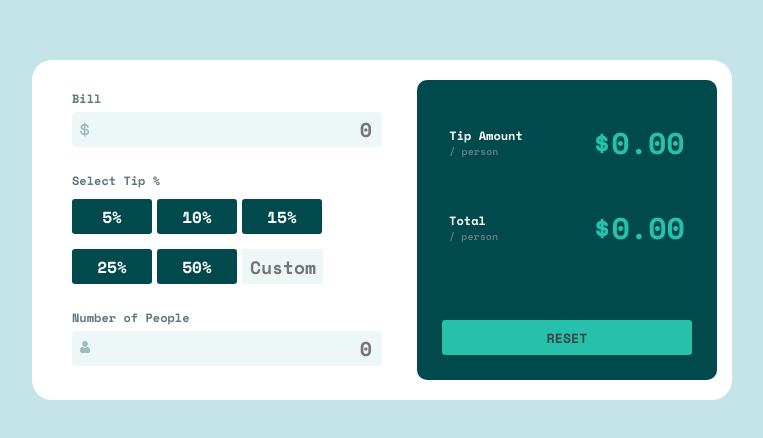
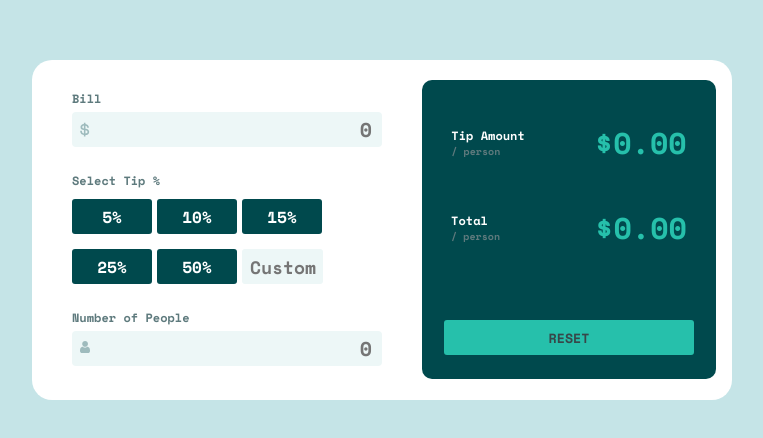
Before and after one commit to Ahmadaaasd/AhmadYacoub, a plain HTML site: page index.html in a window 1280 px wide. Shown: the part 120-558 px from the top of the page, without its empty margins (258-1021 px from the left). Drawn offline with nearby package versions, Linux system fonts and the light colour scheme.

Commit message:
style.css

```diff
--- a/style.css
+++ b/style.css
@@ -22,7 +22,8 @@ main{
 .cont1{
   margin-left: 40px;
   margin-top: 30px;
-
+  width: 45%;
+  height: 80%;
 }
 .bill{
   font-size: 12px;
@@ -167,10 +168,10 @@ main{
   align-items: center;
   background-color: hsl(183, 100%, 15%);
   margin-left: 35px;
-  height: 300px;
+  height: 88%;
   margin-top: 20px;
   border-radius: 10px;
-  width: 300px;
+  width: 42%;
 }
 .allcont1{
   display: flex;
```
